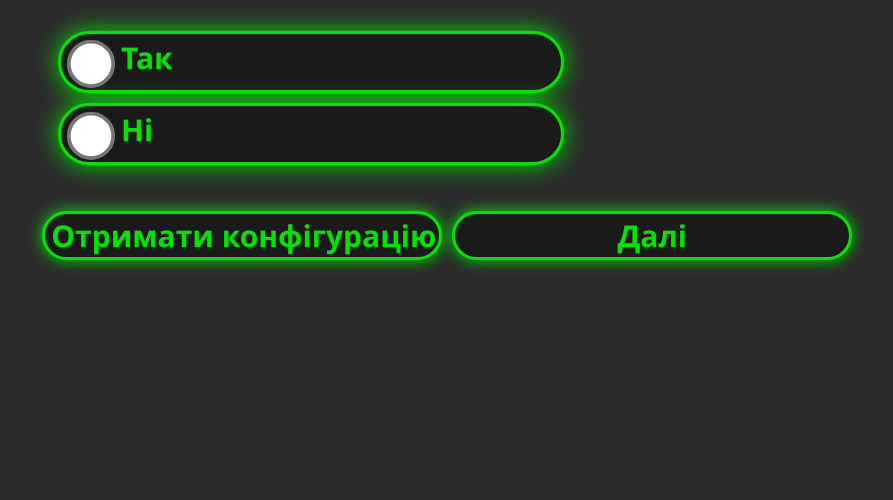
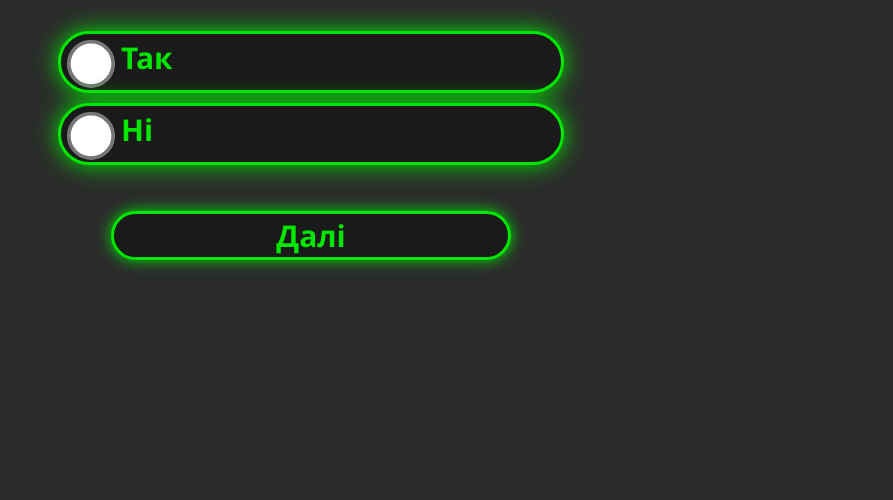
Before and after one commit to slabu/PC_Configurator, a Flask app: page / in a window 1280 px wide. Shown: the part 185-685 px from the top of the page, without its empty margins (329-1222 px from the left). Run offline with Flask 2, Linux system fonts and the light colour scheme; some libraries are stand-ins or nearby versions.

Commit message:
Refactored question page: deleted final button and added description to every question

```diff
--- a/app.py
+++ b/app.py
@@ -360,8 +360,9 @@ def index():
 
     current_question = questions[session["current_question"]]["question"]
     a1, a2 = questions[session["current_question"]]["answers"]
+    description = questions[session["current_question"]]["description"]
 
-    return render_template('index.html', current_question=current_question, ans1=a1, ans2=a2)
+    return render_template('index.html', current_question=current_question, ans1=a1, ans2=a2, description=description)
 
 
 @app.route('/check', methods=['GET', 'POST'])
--- a/static/css/style.css
+++ b/static/css/style.css
@@ -374,10 +374,10 @@ body{
 }
 
 .finish_buttons{
-    position: relative;
-    width: max-content;
+
+    width: 100%;
     height: max-content;
-    left: 29%;
+
 }
 
 .bot{
@@ -431,14 +431,8 @@ body{
     -webkit-box-shadow: 0 0 25px #00e600;
 }
 
-.button_1{
-    float: left;
-    margin-right: 5px;
-}
-
 .button_2{
-    float: left;
-    margin-left: 5px;
+    text-align: center;
 }
 
 #loading_class{
--- a/templates/index.html
+++ b/templates/index.html
@@ -64,7 +64,6 @@
 
     <div class="finish_buttons">
 
-        <div class="button_1"> <input type="submit" value="Отримати конфігурацію" id="r3" formaction="check" class="check_button" onclick="openloader('loading_class')" /> </div>
         <div class="button_2"> <input type="submit" value="Далi" id="r4" formaction="/" class="next_button" /> </div>
 
     </div>
@@ -113,22 +112,10 @@
 
 <div class="b_popup" id="popup1">
     <div class="b_popup_content popup_font">
-        <p>Вітаємо Вас на сервісі для створення компьютерних конфігурацій. Сервіс надає можливість збирати комп'ютери
-            для будь-якого напрямку використання.
-        </p>
-        <p>Для збірки комп'ютера Вам необхідно пройти опитування. В залежності від напрямку думки, яким ви будете відповідати на питання, кількість
-            питань буде змінюватись.
-        </p>
-        <p>Для того, щоб почати опитування, пролистайте сторінку донизу та клацніть на відповідну кнопку. Далі обирайте варіант відовіді, який задоволняє
-            Ваші потреби та побажання стосовно конфігурації, що збирається.
-        </p>
-        <p>Якщо ви захочете отримати готову конфігурацію якнайшвидше, Ви можете завершити опитування попередньо на будь-якому питанні, клацнувши по
-            відповідній кнопці, але майте на увазі, що чим більше питань матиме відповідь від Вас, тим точніше будуть підібрані комплектуючі комп'ютера.
-        </p>
-        <p>Алгоритм збере Вам комп'ютер, який матиме комплектуючі необхідного рівня для вирішення ваших задач, а також коштуватиме, як конфігурація, яка
-            виконує ці задачі без проблем для користувача.
-        </p>
-        <p>Якщо Вам не сподобалась конфігурація, Ви можете зібрати іншу, клацнувши на відповідній кнопці на фінальній сторінці.</p>
+
+        <h2>Пояснення питання:</h2> </br>
+        <p>{{ description }}</p>
+
         <a href="javascript:PopUpHide()" class="popup_butt">Закрити</a>
     </div>
 
--- a/templates/start_page.html
+++ b/templates/start_page.html
@@ -94,9 +94,6 @@
             <p>Для того, щоб почати опитування, пролистайте сторінку донизу та клацніть на відповідну кнопку. Далі обирайте варіант відовіді, який задоволняє
                 Ваші потреби та побажання стосовно конфігурації, що збирається.
             </p>
-            <p>Якщо ви захочете отримати готову конфігурацію якнайшвидше, Ви можете завершити опитування попередньо на будь-якому питанні, клацнувши по
-                відповідній кнопці, але майте на увазі, що чим більше питань матиме відповідь від Вас, тим точніше будуть підібрані комплектуючі комп'ютера.
-            </p>
             <p>Алгоритм збере Вам комп'ютер, який матиме комплектуючі необхідного рівня для вирішення ваших задач, а також коштуватиме, як конфігурація, яка
                 виконує ці задачі без проблем для користувача.
             </p>
```
Also changed, not shown: json_data.json (+19 -9 lines), json_answers.json (deleted).
